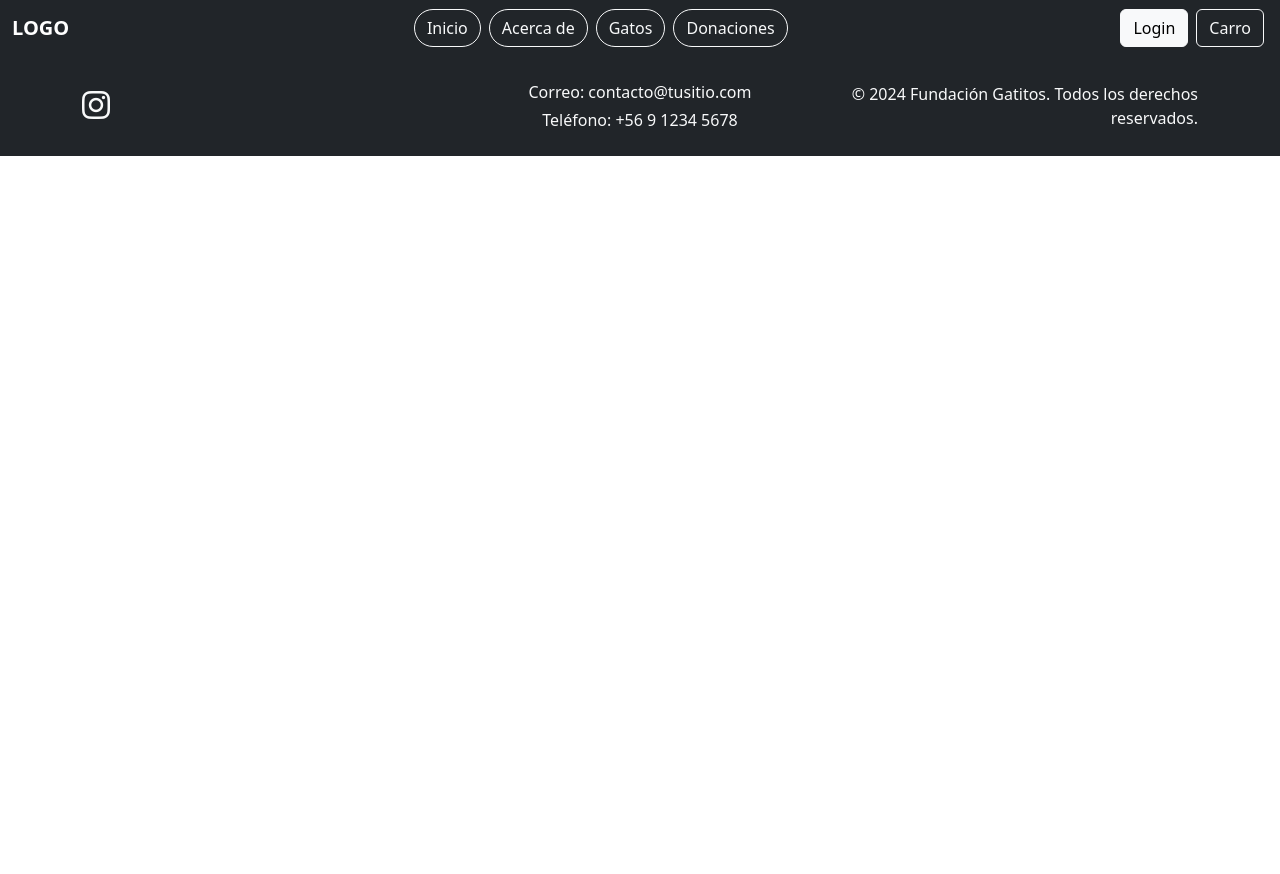
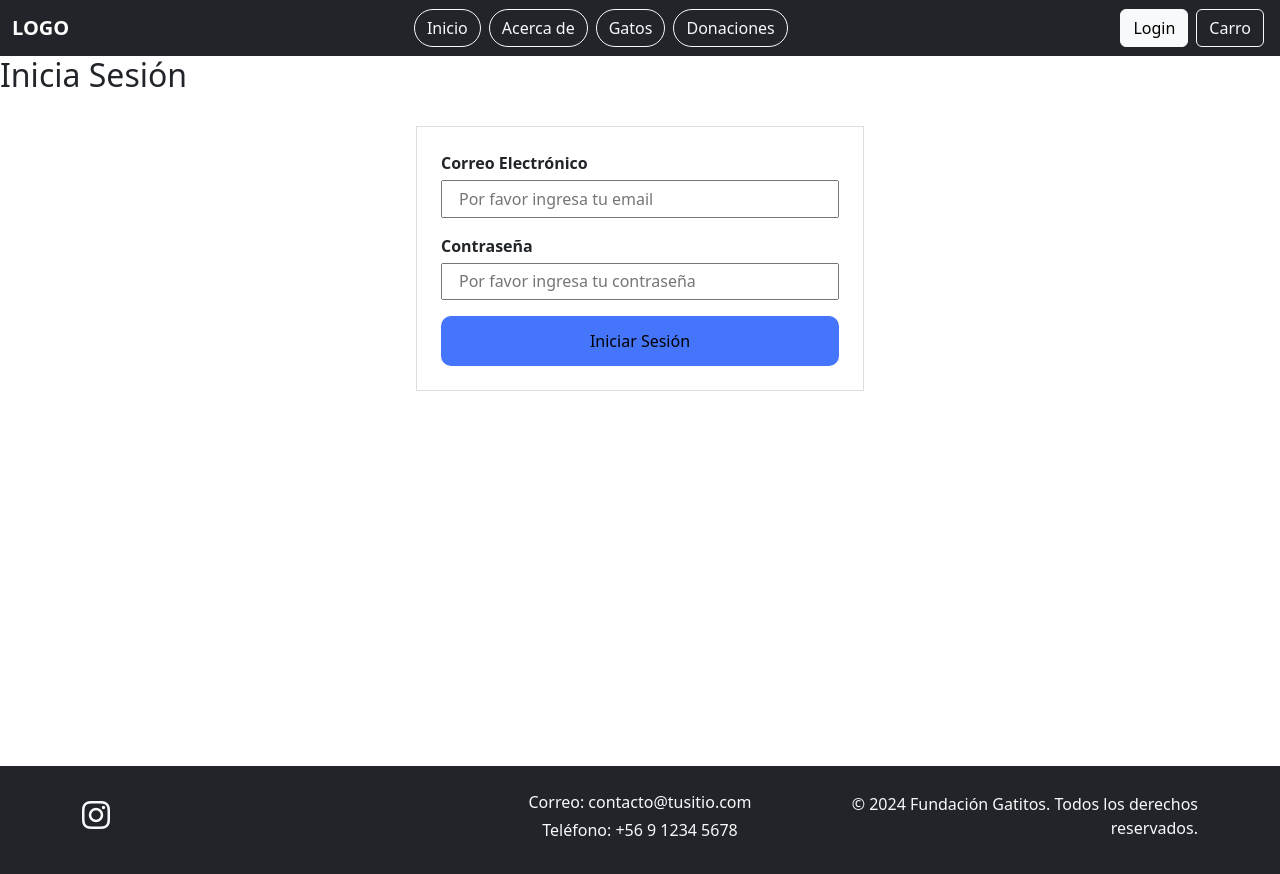
Before and after one commit to Javilani/Proyecto-7, a React (Vite) app: page /login in a window 1280 px wide. Shown: the top 874 px of the page. Before the commit the page ends 800 px from the top, so only its background shows below. Built offline with nearby package versions, Linux system fonts and the light colour scheme.

Commit message:
LoginPage creada y con estilos

```diff
--- /dev/null
+++ b/src/assets/styles/components/form.css
@@ -0,0 +1,44 @@
+.container {
+    height: 80vh; /* Con esto hago que el footer se vaya para abajo, container usa el 80% de la altura de la página */
+
+}
+
+.form {
+    max-width: 28rem;
+
+    margin: 2rem auto;
+    padding: 1.5rem;
+    border: 1px solid #ddd;
+
+}
+
+.form__group {
+    margin-bottom: 1rem;
+}
+
+.form__group label {
+    display: block;
+    margin-bottom: .3rem;
+    font-weight: bold;
+}
+
+.form__group input {
+    width: 100%;
+    padding: .3rem 1rem;
+    box-sizing: border-box;
+}
+
+.button {
+    width: 100%;
+    padding: .8rem;
+    background-color: #4575fa;
+    border: none;
+    border-radius: 10px;
+    cursor: pointer;
+
+    transition: .3s;
+}
+
+button:hover {
+    transform: scale(1.025);
+}
--- a/src/assets/styles/components/index.css
+++ b/src/assets/styles/components/index.css
@@ -1,2 +1,3 @@
 @import url('./catItem.css');
 @import url('./cart-item.css');
+@import url('./form.css');
--- /dev/null
+++ b/src/assets/styles/layouts/flex.css
@@ -0,0 +1,5 @@
+.flex-center {
+    display: flex;
+    justify-content: center;
+    align-items: center;
+}
--- /dev/null
+++ b/src/components/auth/LoginForm.jsx
@@ -0,0 +1,68 @@
+import { useContext, useState } from "react"
+import { AuthContext } from "../../context/User/userContext"
+import { useNavigate } from "react-router-dom";
+
+
+export const LoginForm = () => {
+    const { login } = useContext(AuthContext);
+    const navigate = useNavigate() // Hook de React para redireccionar o 'navegar' a otra ruta
+    const [credentials, setCredentials] = useState({
+        email: "",
+        password: ""
+    })
+
+    const [error, setError] = useState("")
+
+    const handleChange = (event) => {
+        setCredentials({
+            ...credentials,
+            [event.target.name]: event.target.value,
+        })
+    }
+
+    // El evento submit provoca que la página se recargue
+    const handleSubmit = async (event) => {
+        event.preventDefault(); // Con este prevengo que no se ejecute la recarga de la página
+
+        try {
+            await login(credentials);
+            navigate('/')
+        } catch (error) {
+            setError(`Error al iniciar sesión. Verifica tus credenciales. ERROR: ${error}`)
+
+        }
+    }
+
+    return (
+        <div className="container">
+        <form className="form flex-center" onSubmit={handleSubmit}>
+            <div className="form__group">
+                <label htmlFor="email">Correo Electrónico</label>
+                <input
+                    type="email"
+                    name="email"
+                    id="email"
+                    placeholder="Por favor ingresa tu email"
+                    value={credentials.email}
+                    onChange={handleChange}
+                    required
+                />
+            </div>
+            <div className="form__group">
+                <label htmlFor="password">Contraseña</label>
+                <input
+                    type="password"
+                    name="password"
+                    id="password"
+                    placeholder="Por favor ingresa tu contraseña"
+                    value={credentials.password}
+                    onChange={handleChange}
+                    required
+                />
+            </div>
+            {error && <p className="form-error">{error}</p>}
+            <button type="submit" className="button login-button">Iniciar Sesión</button>
+        </form>
+        </div>
+    )
+}
--- a/src/context/User/UserGlobalState.jsx
+++ b/src/context/User/UserGlobalState.jsx
@@ -64,7 +64,7 @@ export const AuthProvider = ({ children }) => {
 
     return (
         <AuthContext.Provider
-            values={{
+            value={{
                 user: state.user,
                 token: state.token,
                 register,
--- /dev/null
+++ b/src/pages/LoginPage.jsx
@@ -0,0 +1,10 @@
+import { LoginForm } from '../components/auth/LoginForm';
+
+export const LoginPage = () => {
+    return (
+        <div className="auth-page">
+            <h2>Inicia Sesión</h2>
+            <LoginForm />
+        </div>
+    )
+}
--- a/src/pages/index.js
+++ b/src/pages/index.js
@@ -3,10 +3,12 @@ import { CatsPage } from "./CatsPage";
 import { HomePage } from "./HomePage";
 import { About } from "./About";
 import { DonationsPage } from "./DonationsPage";
+import { LoginPage } from "./LoginPage";
 
 export {
     HomePage,
     About,
     CatsPage,
-    DonationsPage
+    DonationsPage,
+    LoginPage
 }
--- a/src/routes/AppRouter.jsx
+++ b/src/routes/AppRouter.jsx
@@ -1,5 +1,5 @@
 import { Routes, Route } from 'react-router-dom';
-import { HomePage, About, CatsPage, DonationsPage } from '../pages';
+import { HomePage, About, CatsPage, DonationsPage, LoginPage } from '../pages';
 import { Navbar, Footer } from '../components';
 import { CartPage } from '../pages/CartPage';
 
@@ -13,6 +13,7 @@ export const AppRouter = () => {
             <Route path='/cats' element={ <CatsPage /> } />
             <Route path='/donations' element={ <DonationsPage /> } />
             <Route path='/cart' element={ <CartPage /> } />
+            <Route path='/login' element={ <LoginPage /> } />
         </Routes>
         <Footer />
     </>
```
